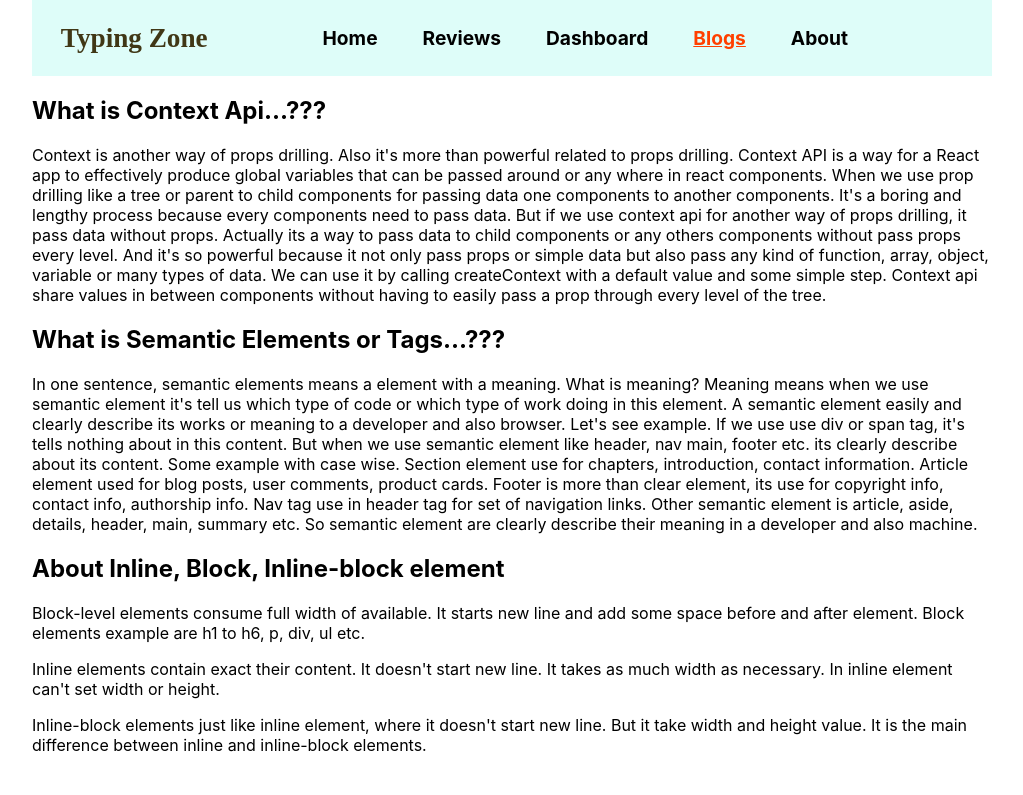
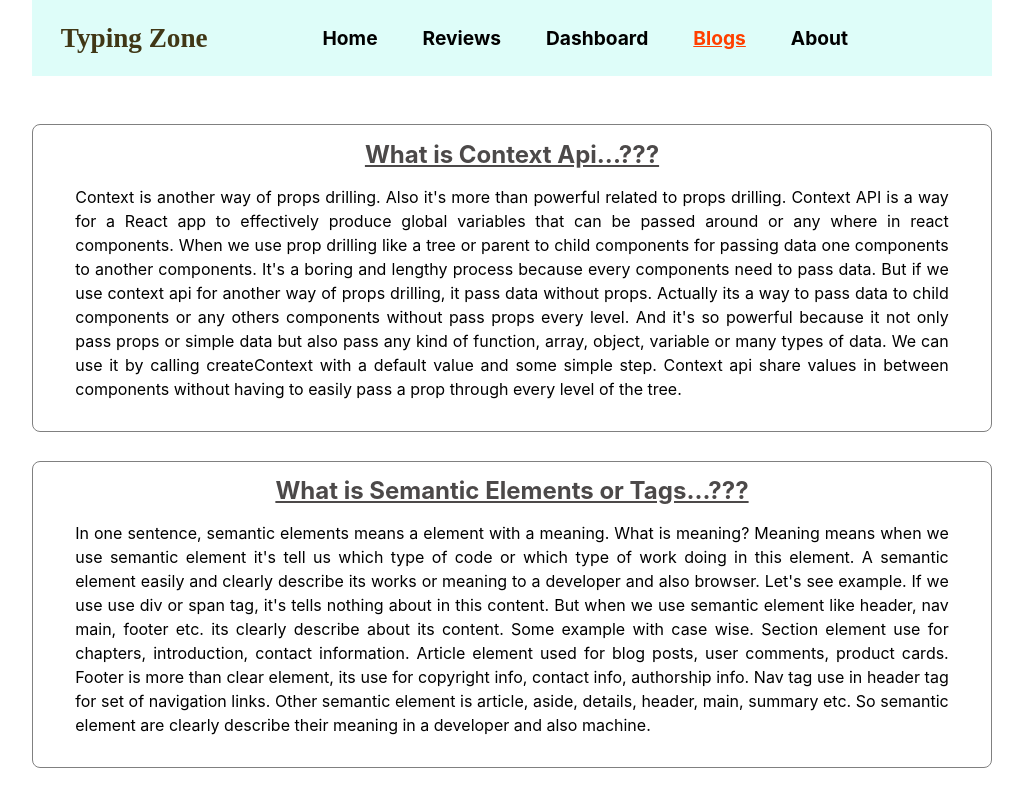
Before and after one commit to rakibul-wdp/product-analysis-web-app, a React (Create React App) app: page /blogs in a window 1280 px wide. Shown: the top 795 px of the page, without its empty margins (128-1151 px from the left). Built offline with nearby package versions, Linux system fonts and the light colour scheme.

Commit message:
finish blog page style

```diff
--- a/src/components/Blogs/Blogs.css
+++ b/src/components/Blogs/Blogs.css
@@ -0,0 +1,20 @@
+.blog-container {
+  margin: 5% 0;
+}
+.single-blog-container {
+  border: 1px solid gray;
+  border-radius: 8px;
+  margin: 3% 0;
+  padding: 1.5%;
+}
+.blog-question {
+  text-align: center;
+  color: #4c4949;
+  margin: 0;
+  text-decoration: underline;
+}
+.blog-para {
+  padding: 0 3%;
+  text-align: justify;
+  line-height: 1.5rem;
+}
--- a/src/components/Blogs/Blogs.js
+++ b/src/components/Blogs/Blogs.js
@@ -1,11 +1,12 @@
 import React from 'react';
+import './Blogs.css';
 
 const Blogs = () => {
   return (
-    <div>
-      <div>
-        <h2>What is Context Api...???</h2>
-        <p>
+    <div className='blog-container'>
+      <div className='single-blog-container'>
+        <h2 className='blog-question'>What is Context Api...???</h2>
+        <p className='blog-para'>
           Context is another way of props drilling. Also it's more than powerful related to props drilling. Context API
           is a way for a React app to effectively produce global variables that can be passed around or any where in
           react components. When we use prop drilling like a tree or parent to child components for passing data one
@@ -18,15 +19,15 @@ const Blogs = () => {
           of the tree.
         </p>
       </div>
-      <div>
-        <h2>What is Semantic Elements or Tags...???</h2>
-        <p>In one sentence, semantic elements means a element with a meaning. What is meaning? Meaning means when we use semantic element it's tell us which type of code or which type of work doing in this element. A semantic element easily and clearly describe its works or meaning to a developer and also browser. Let's see example. If we use use div or span tag, it's tells nothing about in this content. But when we use semantic element like header, nav main, footer etc. its clearly describe about its content. Some example with case wise. Section element use for chapters, introduction, contact information. Article element used for blog posts, user comments, product cards. Footer is more than clear element, its use for copyright info, contact info, authorship info. Nav tag use in header tag for set of navigation links. Other semantic element is article, aside, details, header, main, summary etc. So semantic element are clearly describe their meaning in a developer and also machine. </p>
+      <div className='single-blog-container'>
+        <h2 className='blog-question'>What is Semantic Elements or Tags...???</h2>
+        <p className='blog-para'>In one sentence, semantic elements means a element with a meaning. What is meaning? Meaning means when we use semantic element it's tell us which type of code or which type of work doing in this element. A semantic element easily and clearly describe its works or meaning to a developer and also browser. Let's see example. If we use use div or span tag, it's tells nothing about in this content. But when we use semantic element like header, nav main, footer etc. its clearly describe about its content. Some example with case wise. Section element use for chapters, introduction, contact information. Article element used for blog posts, user comments, product cards. Footer is more than clear element, its use for copyright info, contact info, authorship info. Nav tag use in header tag for set of navigation links. Other semantic element is article, aside, details, header, main, summary etc. So semantic element are clearly describe their meaning in a developer and also machine. </p>
       </div>
-      <div>
-        <h2>About Inline, Block, Inline-block element</h2>
-        <p>Block-level elements consume full width of available. It starts new line and add some space before and after element. Block elements example are h1 to h6, p, div, ul etc.</p>
-        <p>Inline elements contain exact their content. It doesn't start new line. It takes as much width as necessary. In inline element can't set width or height.</p>
-        <p>Inline-block elements just like inline element, where it doesn't start new line. But it take width and height value. It is the main difference between inline and inline-block elements.</p>
+      <div className='single-blog-container'>
+        <h2 className='blog-question'>About Inline, Block, Inline-block element</h2>
+        <p className='blog-para'>Block-level elements consume full width of available. It starts new line and add some space before and after element. Block elements example are h1 to h6, p, div, ul etc.</p>
+        <p className='blog-para'>Inline elements contain exact their content. It doesn't start new line. It takes as much width as necessary. In inline element can't set width or height.</p>
+        <p className='blog-para'>Inline-block elements just like inline element, where it doesn't start new line. But it take width and height value. It is the main difference between inline and inline-block elements.</p>
       </div>
     </div>
   );
```
